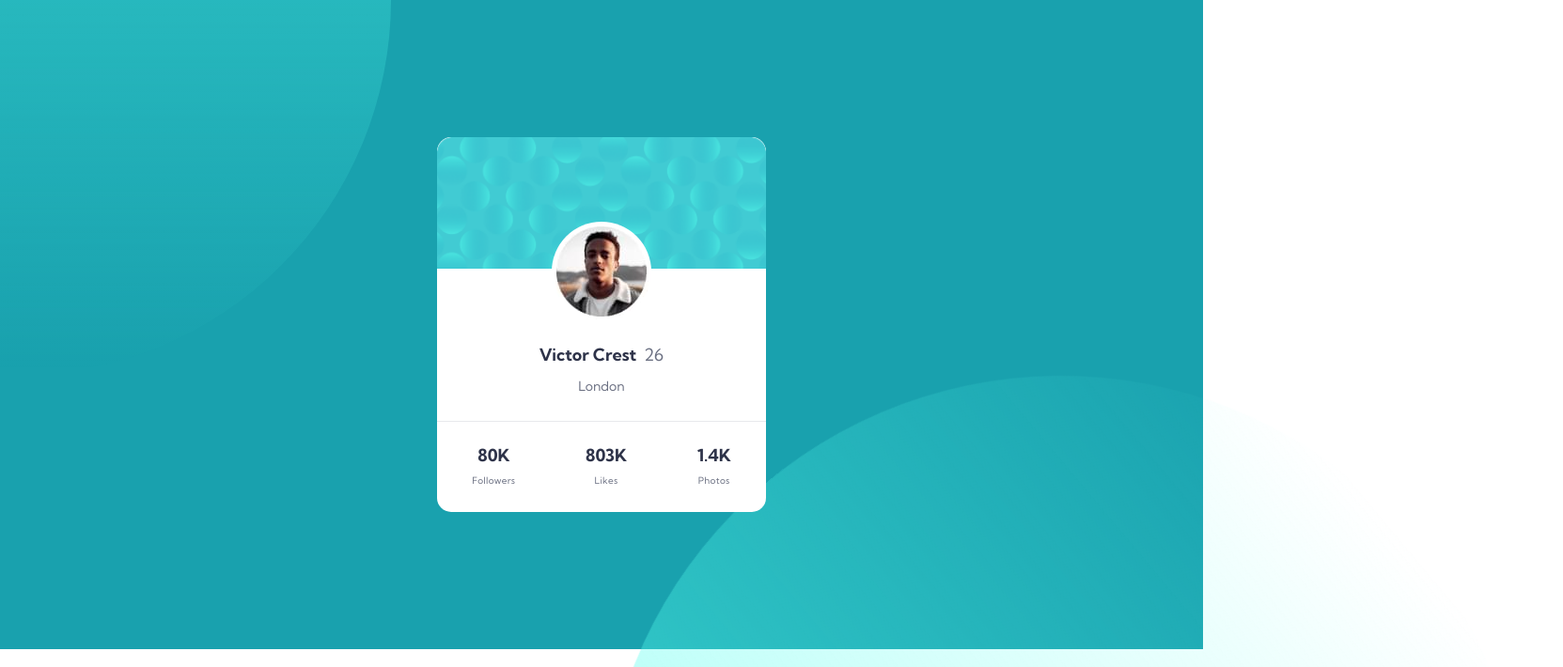
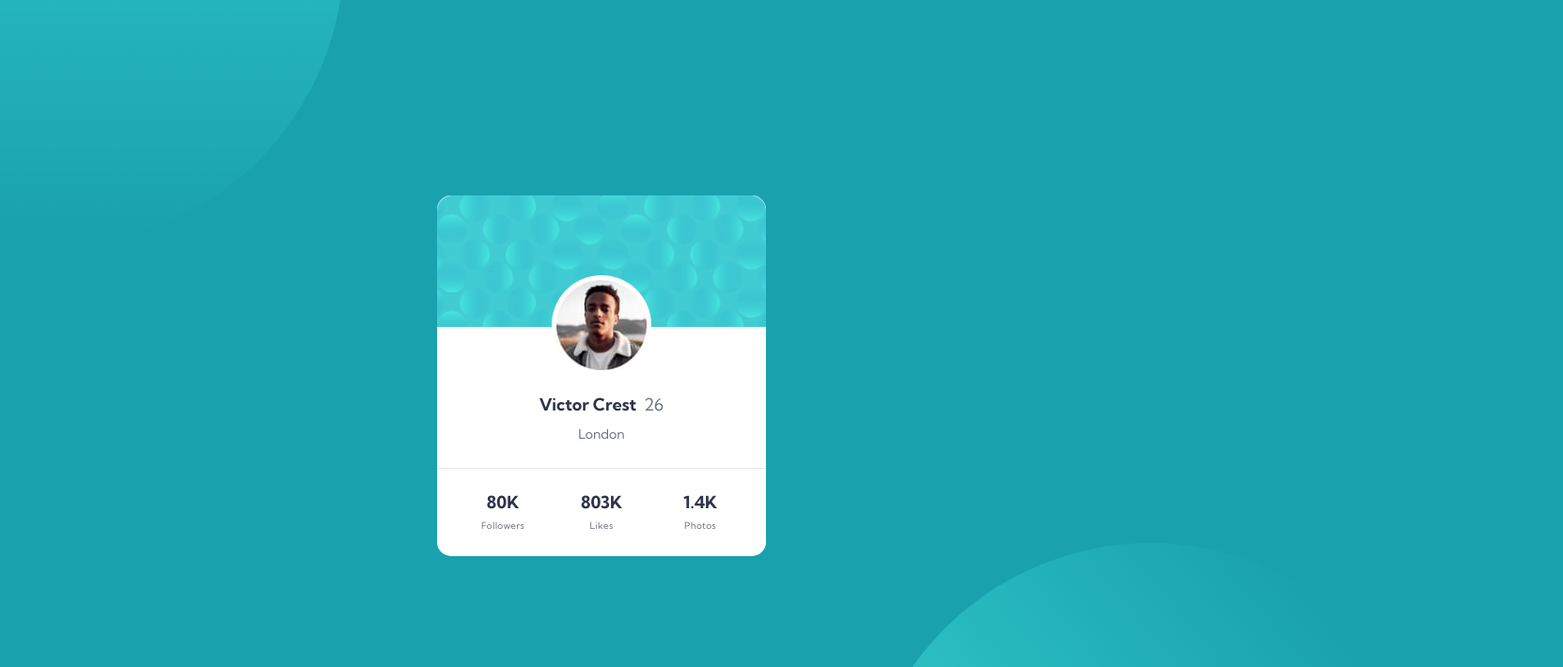
Before and after one commit to Angelina207/card-front-end, a plain HTML site: page index.html in a window 1280 px wide. Shown: the top 710 px of the page at 94% size, 1663 px wide, since content can reach past the window. Drawn offline with Linux system fonts and the light colour scheme; a web font is replaced by a local one.

Commit message:
Add files via upload

```diff
--- a/css/style.css
+++ b/css/style.css
@@ -1,17 +1,40 @@
 body {
+  position: relative;
   box-sizing: border-box;
   display: block;
   font-family: "Kumbh Sans", sans-serif;
   margin: 0;
   padding: 0;
   height: 100vh;
-  min-width: 320px;
+  overflow: hidden;
   color: #2E3349;
+  background-color: #19A1AE;
 }
 
-.container {
-  padding: 0 25px;
-  margin: 0 auto;
+body::before {
+  content: "";
+  position: absolute;
+  top: -50%;
+  left: -140%;
+  width: 622px;
+  height: 622px;
+  opacity: 0.5;
+  border-radius: 50%;
+  transform: rotate(-180deg);
+  background: linear-gradient(180deg, rgba(9, 137, 180, 0.0001) 0.78%, #53FFEE 99.94%);
+}
+
+body::after {
+  content: "";
+  position: absolute;
+  bottom: -50%;
+  right: -120%;
+  width: 622px;
+  height: 622px;
+  opacity: 0.5;
+  border-radius: 50%;
+  transform: rotate(50deg);
+  background: linear-gradient(180deg, rgba(9, 137, 180, 0.0001) 0.78%, #53FFEE 99.94%);
 }
 
 p {
@@ -25,47 +48,19 @@ ul {
   list-style-type: none;
 }
 
-.card__wrrap {
-  position: relative;
+.card__wrapp {
   overflow: hidden;
-  padding: 146px 0;
-  background-color: #19A1AE;
-}
-
-.circle__top {
-  content: "";
-  position: fixed;
-  display: block;
-  top: -50%;
-  left: -110%;
-  width: 622px;
-  height: 622px;
-  opacity: 0.5;
-  background: linear-gradient(180deg, rgba(9, 137, 180, 0.0001) 0.78%, #53FFEE 99.94%);
-  transform: rotate(-135deg);
-  border-radius: 50%;
-}
-
-.circle__bottom {
-  content: "";
-  position: fixed;
-  display: block;
-  width: 622px;
-  height: 622px;
-  top: 50%;
-  left: 50%;
-  opacity: 0.5;
-  background: linear-gradient(180deg, rgba(9, 137, 180, 0.0001) 0.78%, #53FFEE 99.94%);
-  transform: rotate(-135deg);
-  border-radius: 50%;
 }
 
 .card {
-  position: relative;
-  overflow: hidden;
+  position: absolute;
+  left: 0;
+  right: 0;
+  top: calc(50% - 192px);
   background-color: #fff;
   border-radius: 15px;
-  max-width: 350px;
+  height: 384px;
+  width: 85%;
   margin: 0 auto;
   z-index: 100;
 }
@@ -73,7 +68,7 @@ ul {
 .card::before {
   content: "";
   position: absolute;
-  width: 350px;
+  width: 100%;
   height: 140px;
   border-radius: 15px 15px 0 0;
   background-image: url(../img/circle.png);
@@ -83,13 +78,13 @@ ul {
 .card__img {
   position: relative;
   display: block;
-  margin: 90px auto 0;
+  margin: 85px auto 0;
   border-radius: 50%;
 }
 
 .card__name {
   position: relative;
-  padding: 24px 0 0;
+  padding: 20px 0 0;
   text-align: center;
   font-size: 18px;
   font-weight: 700;
@@ -103,7 +98,7 @@ ul {
 }
 
 .card__location {
-  padding: 13px 0 28px;
+  padding: 11px 0 27px;
   font-size: 14px;
   text-align: center;
   color: #6B7082;
@@ -118,8 +113,13 @@ ul {
 
 .card__list {
   display: flex;
-  justify-content: space-around;
-  padding: 24px 0 0;
+  justify-content: center;
+  padding: 24px 0 27px;
+  margin: 0 auto;
+}
+
+.card__items {
+  width: 30%;
 }
 
 .card__title {
@@ -132,93 +132,83 @@ ul {
   font-size: 10px;
   color: #6B7082;
   letter-spacing: 0.03em;
-  padding: 9px 0 27px;
+  padding: 7px 0 0;
   text-align: center;
 }
 
+@media screen and (min-width: 320px) {
+  .card {
+    max-width: 326px;
+  }
+}
+
 @media screen and (min-width: 375px) {
-  .container {
-    max-width: 375px;
+  body::before {
+    left: -100%;
+  }
+
+  body::after {
+    right: -100%;
   }
 }
 
 @media screen and (min-width: 480px) {
-  .circle__top {
-    top: -70%;
-    left: -70%;
-    width: 700px;
-    height: 700px;
+  body::before {
+    left: -85%;
   }
 
-  .circle__bottom {
-    width: 700px;
-    height: 700px;
+  body::after {
+    right: -85%;
+  }
+
+  .card {
+    max-width: 350px;
+  }
+}
+
+@media screen and (min-width: 540px) {
+  body::before {
+    top: -45%;
+    left: -60%;
+  }
+
+  body::after {
+    right: -60%;
   }
 }
 
 @media screen and (min-width: 768px) {
-  .container {
-    padding: 0 30px;
-    max-width: 964px;
+  body::before {
+    left: -35%;
   }
 
-  .circle__top {
-    top: -50%;
-    left: -50%;
-    width: 750px;
-    height: 750px;
-  }
-
-  .circle__bottom {
-    width: 750px;
-    height: 750px;
+  body::after {
+    right: -35%;
   }
 }
 
 @media screen and (min-width: 1024px) {
-  .container {
-    padding: 0 30px;
-    max-width: 964px;
+  body::before {
+    left: -20%;
   }
 
-  .circle__top {
-    top: -50%;
-    left: -30%;
-    width: 800px;
-    height: 800px;
-    transform: rotate(-180deg);
-  }
-
-  .circle__bottom {
-    width: 978px;
-    height: 978px;
-    transform: rotate(50deg);
-  }
-}
-
-@media screen and (min-width: 1024px) and (min-width: 1440px) {
-  .card__wrrap {
-    padding: 173px 0;
-  }
-
-  .circle__top {
-    top: -90%;
-    left: -5%;
-    width: 978px;
-    height: 978px;
-    transform: rotate(-160deg);
-  }
-
-  .circle__bottom {
-    width: 978px;
-    height: 978px;
-    transform: rotate(70deg);
+  body::after {
+    right: -20%;
   }
 }
 
 @media screen and (min-width: 1440px) {
-  .container {
-    padding: 0 30px;
-    max-width: 964px;
+  body::before {
+    width: 978px;
+    height: 978px;
+    top: -50%;
+    left: -15%;
+  }
+
+  body::after {
+    right: -10%;
+    bottom: -80%;
+    width: 978px;
+    height: 978px;
   }
 }
--- a/index.html
+++ b/index.html
@@ -11,11 +11,7 @@
 <link href="https://fonts.googleapis.com/css2?family=Kumbh+Sans:wght@400;700&family=Saira+Stencil+One&display=swap" rel="stylesheet">
 </head>
 <body>
-    <main class="card__wrrap">
-
-    <div class="circle__top"></div>
-
-    <div class="container">
+    <main class="card__wrapp">
      <div class="card">
          <img class="card__img" src="./img/victor.jpg" alt="Аватарка профиля">
          <p class="card__name">Victor Crest<span class="card__age">26</span></p>
@@ -38,10 +34,6 @@
              </li>
          </ul>
      </div>
-    </div>
-
-    <div class="circle__bottom"></div>
-
 </main>
 </body>
 </html>
```
Also changed, not shown: css/style.min.css.
